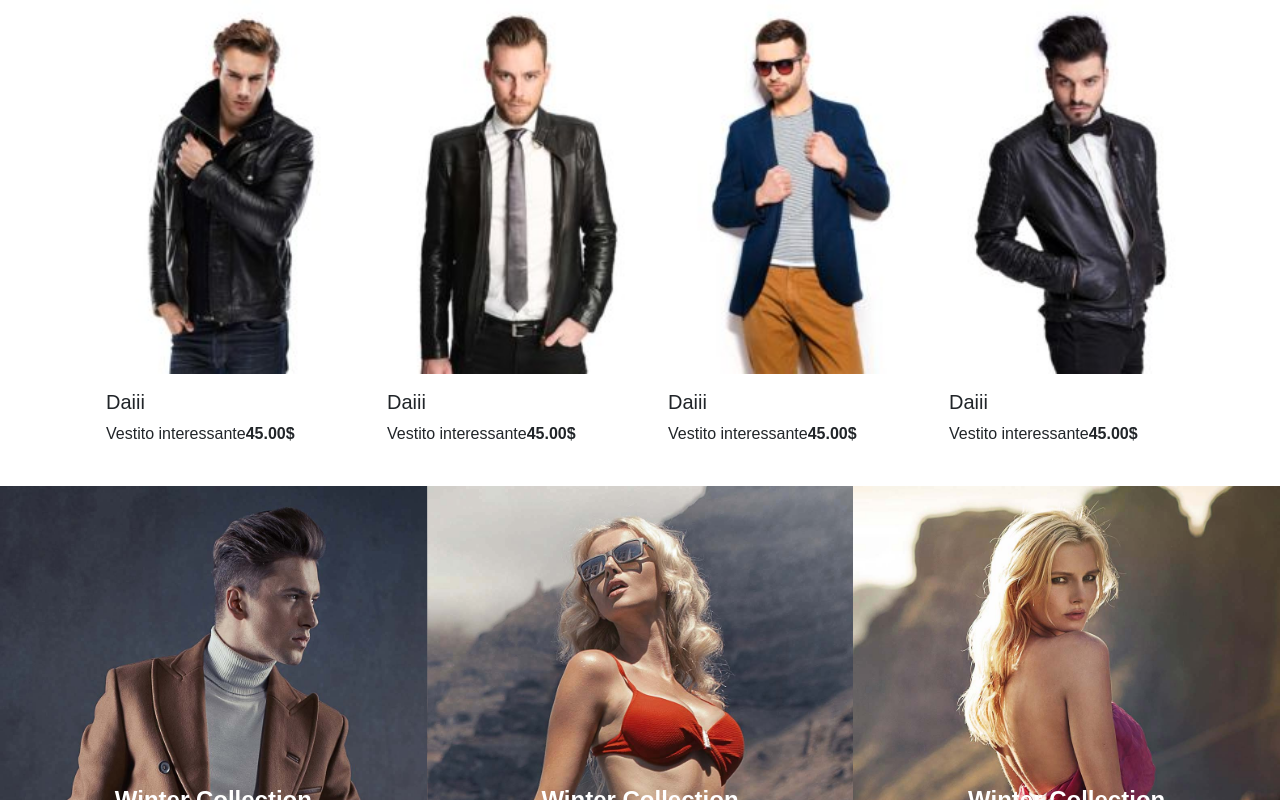
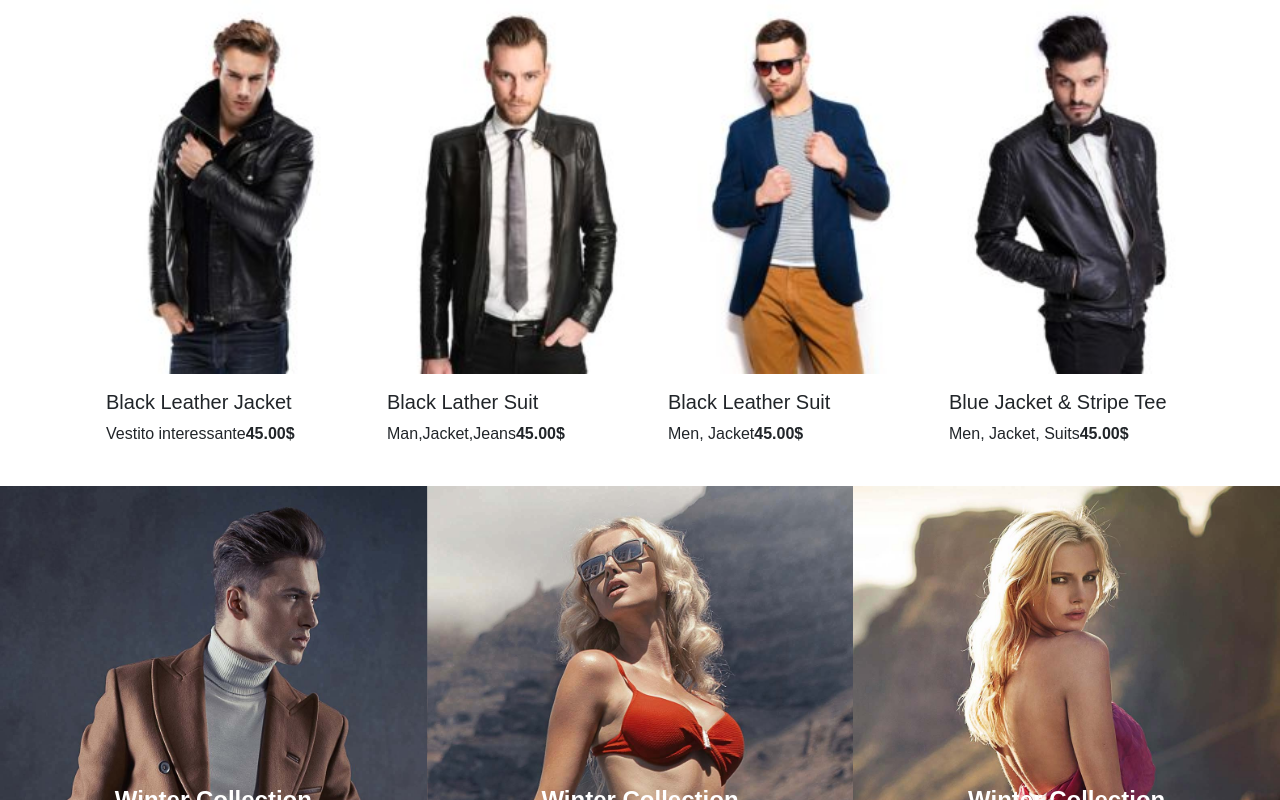
Before and after one commit to rpalanga/proj-html-vuejs, a Vue app: page / in a window 1280 px wide. Shown: the part 1123-1923 px from the top of the page. Built offline with nearby package versions, Linux system fonts and the light colour scheme.

Commit message:
prove dei Gradient

```diff
--- a/src/components/AppMain.vue
+++ b/src/components/AppMain.vue
@@ -68,11 +68,14 @@ export default {
         <div class="row mb-4">
             <div class="col-3">
                 <div class="card border-0" style="width: 18rem;">
-                    <img src="../../public/images/black_elegant_leather_jacket-200x260.jpg" class="card-img-top"
-                        alt="...">
+                    <div>
+
+                        <img src="../../public/images/black_elegant_leather_jacket-200x260.jpg" class="card-img-top"
+                            alt="...">
+                    </div>
                     <div class="card-body">
                         <h5 class="card-title">
-                            Daiii
+                            Black Leather Jacket
                         </h5>
                         <p class="card-text">
                             <span>Vestito interessante</span>
@@ -86,10 +89,10 @@ export default {
                     <img src="../../public/images/black_leather_suit-200x260.jpg" class="card-img-top" alt="...">
                     <div class="card-body">
                         <h5 class="card-title">
-                            Daiii
+                            Black Lather Suit
                         </h5>
                         <p class="card-text">
-                            <span>Vestito interessante</span>
+                            <span>Man,Jacket,Jeans</span>
                             <strong>45.00$</strong>
                         </p>
                     </div>
@@ -101,10 +104,10 @@ export default {
                         alt="...">
                     <div class="card-body">
                         <h5 class="card-title">
-                            Daiii
+                            Black Leather Suit
                         </h5>
                         <p class="card-text">
-                            <span>Vestito interessante</span>
+                            <span>Men, Jacket</span>
                             <strong>45.00$</strong>
                         </p>
                     </div>
@@ -115,10 +118,10 @@ export default {
                     <img src="../../public/images/modern_black_leather_suit-200x260.jpg" class="card-img-top" alt="...">
                     <div class="card-body">
                         <h5 class="card-title">
-                            Daiii
+                            Blue Jacket & Stripe Tee
                         </h5>
                         <p class="card-text">
-                            <span>Vestito interessante</span>
+                            <span>Men,  Jacket, Suits</span>
                             <strong>45.00$</strong>
                         </p>
                     </div>
```
